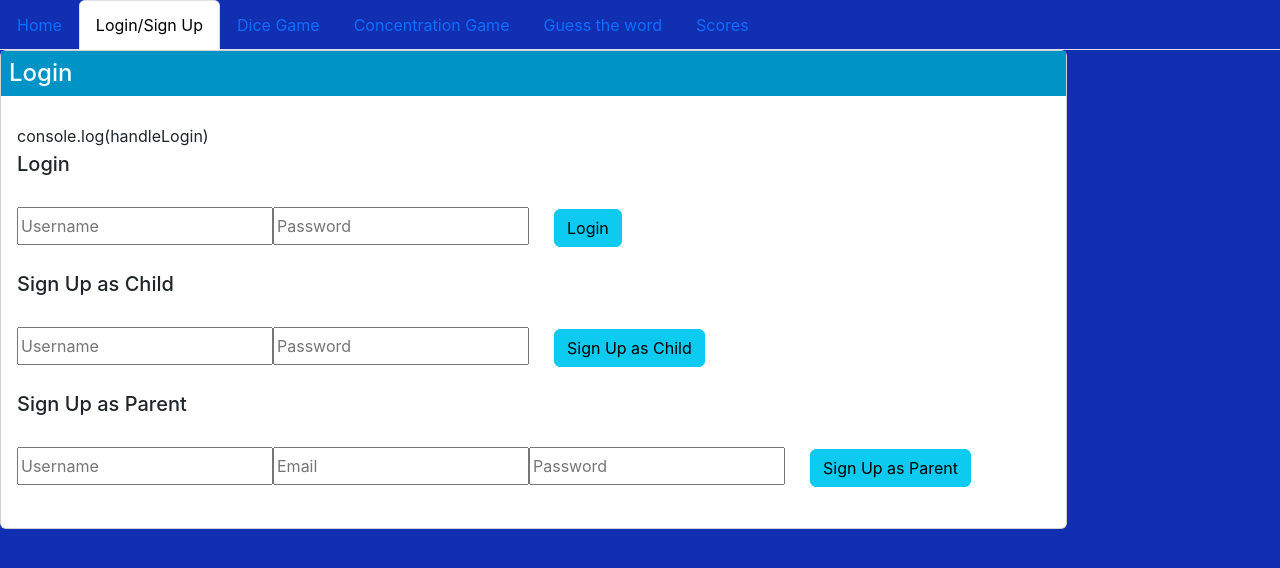
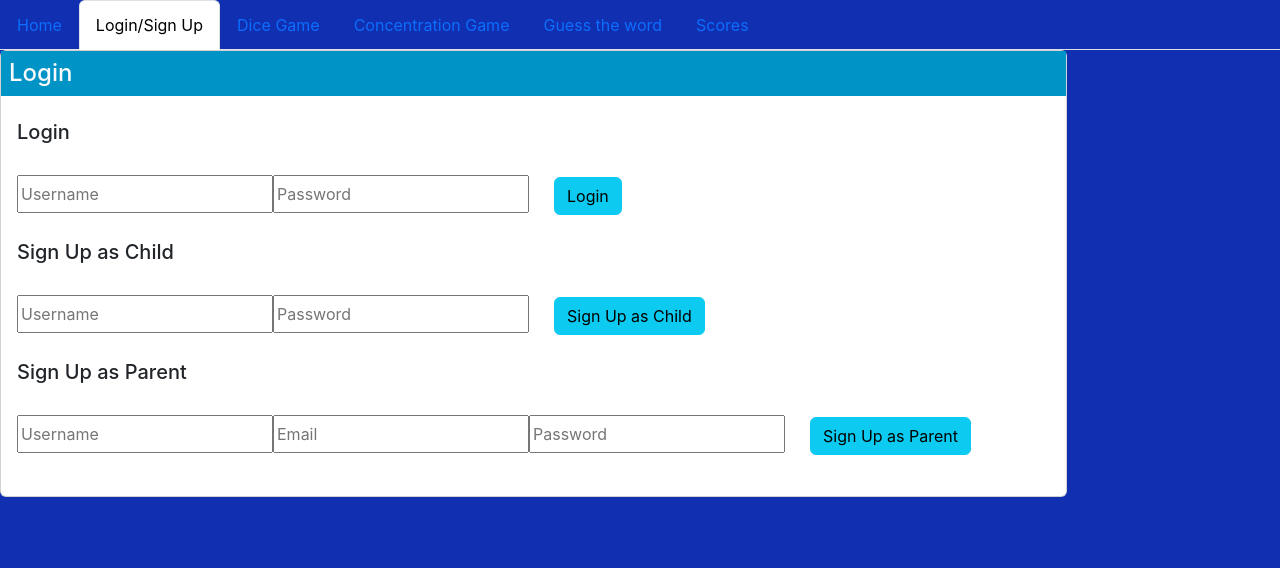
Before and after one commit to epalermobootcamp/EduApp-Learniverse, a React (Vite) app in the folder client/: page /Login in a window 1280 px wide. Shown: the top 568 px of the page. Built offline with nearby package versions, Linux system fonts and the light colour scheme.

Commit message:
removed typo

```diff
--- a/client/src/pages/Login.jsx
+++ b/client/src/pages/Login.jsx
@@ -112,7 +112,6 @@ const Login = () => {
           <h4 className="card-title text-light p-2 login">Login</h4>
           <div className="card-body">
             <form onSubmit={handleLogin}>
-              console.log(handleLogin)
               <h5>Login</h5>
               <input
                 className="form-input"
```
